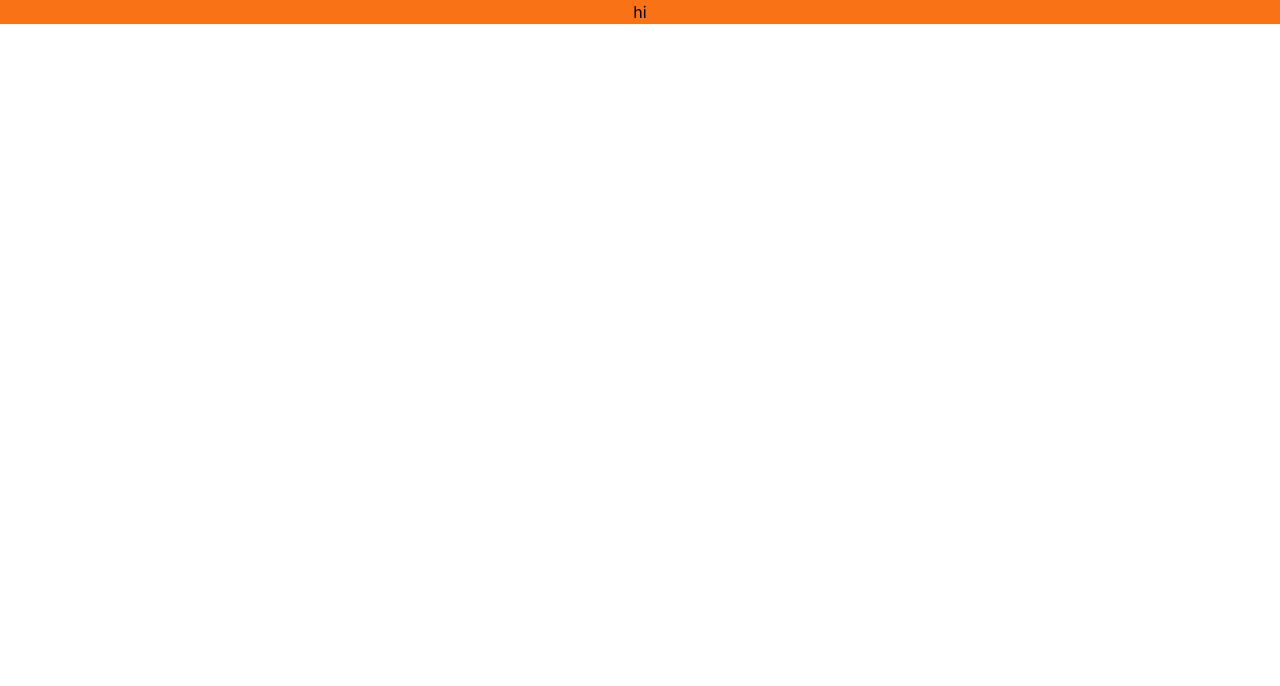
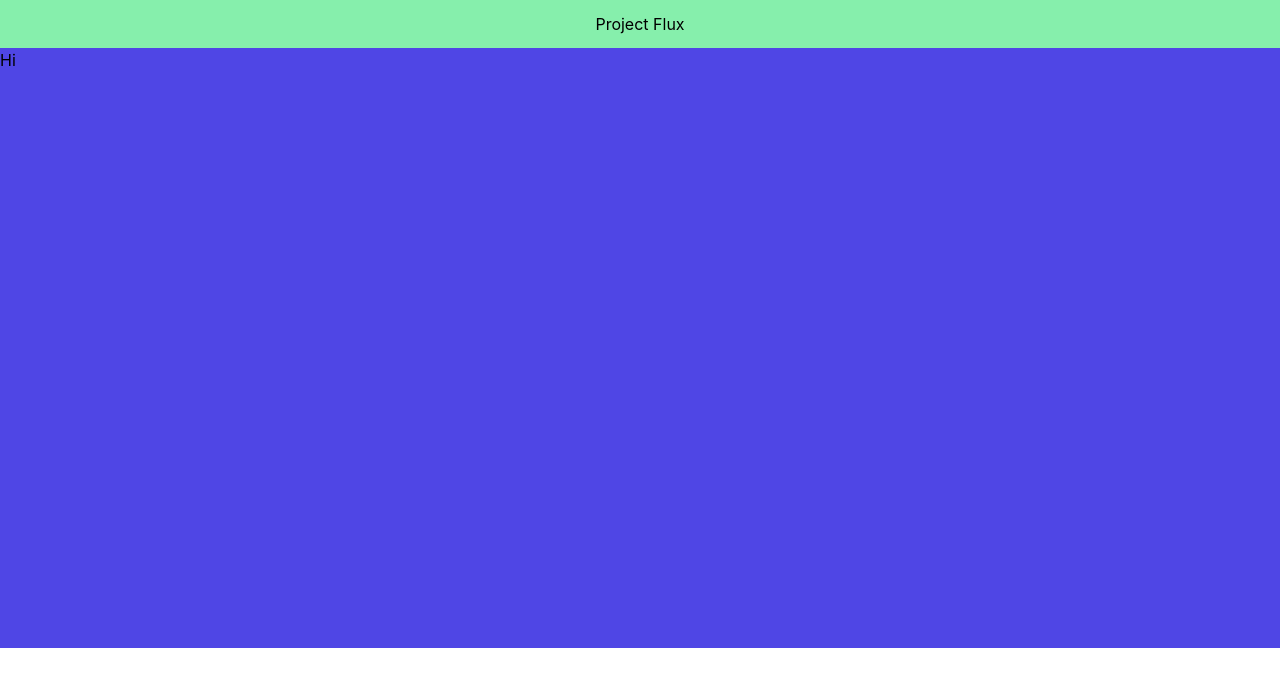
Before and after one commit to aaronlrv/project-flux, a React (Create React App) app in the folder demo/: page / in a window 1280 px wide. Shown: the top 686 px of the page. Built offline with nearby package versions, Linux system fonts and the light colour scheme.

Commit message:
Modify import

```diff
--- a/demo/src/App.js
+++ b/demo/src/App.js
@@ -1,10 +1,13 @@
 import logo from "./logo.svg";
 import "./App.css";
+import Header from "./components/Header";
+import Hero from "./components/Hero";
 
 function App() {
   return (
-    <div className="App">
-      <h1 class="bg-orange-500"> hi</h1>
+    <div className="App" class="h-screen">
+      <Header />
+      <Hero />
     </div>
   );
 }
--- a/demo/src/index.js
+++ b/demo/src/index.js
@@ -3,6 +3,8 @@
 import "./index.css";
 import App from "./App";
 import reportWebVitals from "./reportWebVitals";
+import Header from "./components/Header";
+import Hero from "./components/Hero";
 
 const root = ReactDOM.createRoot(document.getElementById("root"));
 root.render(
```
